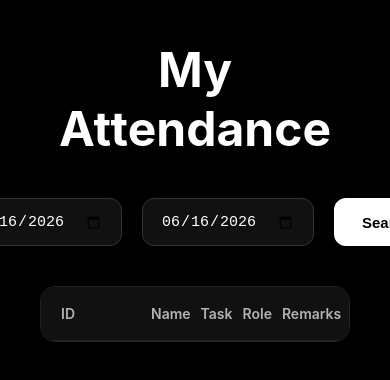
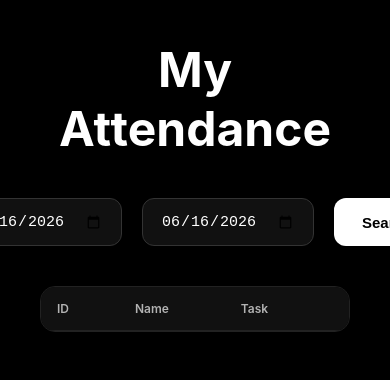
Before and after one commit to mohammadfazil244-cyber/EMS-, a React app: page /my-attendence in a window 390 px wide. Shown: the top 380 px of the page. Built offline with nearby package versions, Linux system fonts and the light colour scheme; the HTML template or start-up script is replaced by a standard one.

Commit message:
changes made

```diff
--- a/src/navbar.css
+++ b/src/navbar.css
@@ -1534,7 +1534,46 @@ VIEW-ATTENDENCE
     word-break: break-word;
 }
 
-
+/* Keep your existing CSS exactly as it is above */
+
+/* Tablet and below */
+@media (max-width: 992px) {
+    .attendance-header1,
+    .attendance-row1 {
+        grid-template-columns:
+            70px
+            1fr
+            1.2fr
+            1fr
+            1.2fr
+            120px
+            100px;
+        padding: 14px 16px;
+        gap: 8px;
+    }
+
+    .attendance-header1 h4,
+    .attendance-row1 p {
+        font-size: 13px;
+    }
+}
+
+/* Mobile */
+@media (max-width: 600px) {
+    .attendance-table1 {
+        overflow-x: auto;
+    }
+
+    .attendance-header1,
+    .attendance-row1 {
+        min-width: 800px; /* keeps structure intact */
+    }
+
+    .attendance-header1 h4,
+    .attendance-row1 p {
+        font-size: 12px;
+    }
+}
 
 .present{
     color:#22c55e;
```
